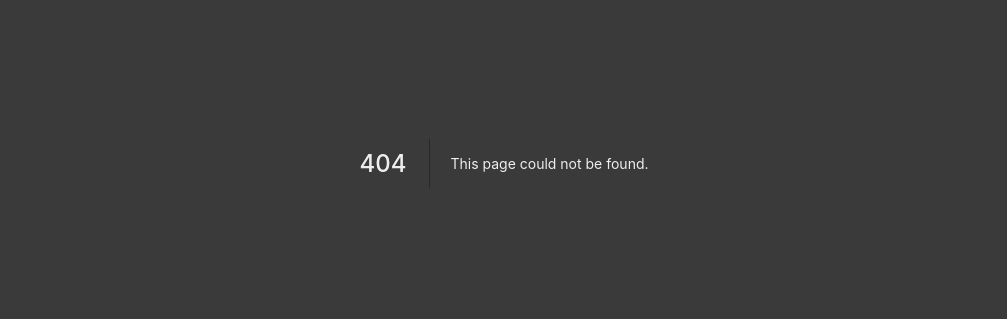
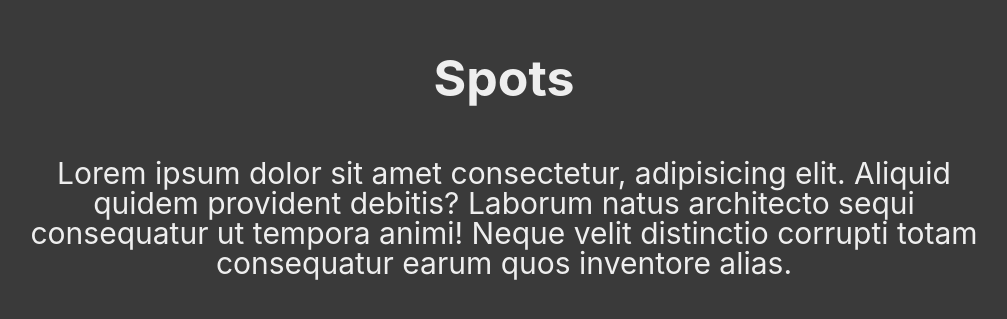
Before and after one commit to cbsalt/find-locations, a Next.js app: page /about in a window 1280 px wide. Before the commit this address had no page. Shown: the part 237-556 px from the top of the page, without its empty margins (136-1143 px from the left). Built offline with nearby package versions, Linux system fonts and the light colour scheme.

Commit message:
feat: about page

```diff
--- /dev/null
+++ b/src/pages/about.tsx
@@ -0,0 +1,5 @@
+import AboutTemplate from 'templates/About';
+
+const About = () => <AboutTemplate />;
+
+export default About;
--- /dev/null
+++ b/src/templates/About/index.tsx
@@ -0,0 +1,25 @@
+import { CloseOutline } from '@styled-icons/evaicons-outline';
+import LinkWrapper from 'components/LinkWrapper';
+
+import * as S from './styles';
+
+const AboutTemplate = () => (
+  <S.Content>
+    <LinkWrapper href="/">
+      <CloseOutline size={32} />
+    </LinkWrapper>
+
+    <S.Heading>Spots</S.Heading>
+
+    <S.Body>
+      <p>
+        Lorem ipsum dolor sit amet consectetur, adipisicing elit. Aliquid quidem
+        provident debitis? Laborum natus architecto sequi consequatur ut tempora
+        animi! Neque velit distinctio corrupti totam consequatur earum quos
+        inventore alias.
+      </p>
+    </S.Body>
+  </S.Content>
+);
+
+export default AboutTemplate;
--- /dev/null
+++ b/src/templates/About/styles.ts
@@ -0,0 +1,24 @@
+import styled from 'styled-components';
+
+export const Content = styled.section`
+  text-align: center;
+  display: flex;
+  align-items: center;
+  justify-content: center;
+  flex-direction: column;
+  height: 100vh;
+  max-width: var(--container);
+  margin: auto;
+`;
+
+export const Heading = styled.h1`
+  font-size: var(--large);
+  margin-bottom: var(--large);
+`;
+
+export const Body = styled.div`
+  p {
+    font-size: var(--medium);
+    line-height: var(--medium);
+  }
+`;
```
Also changed, not shown: src/pages/index.tsx (+11 -1 lines).
